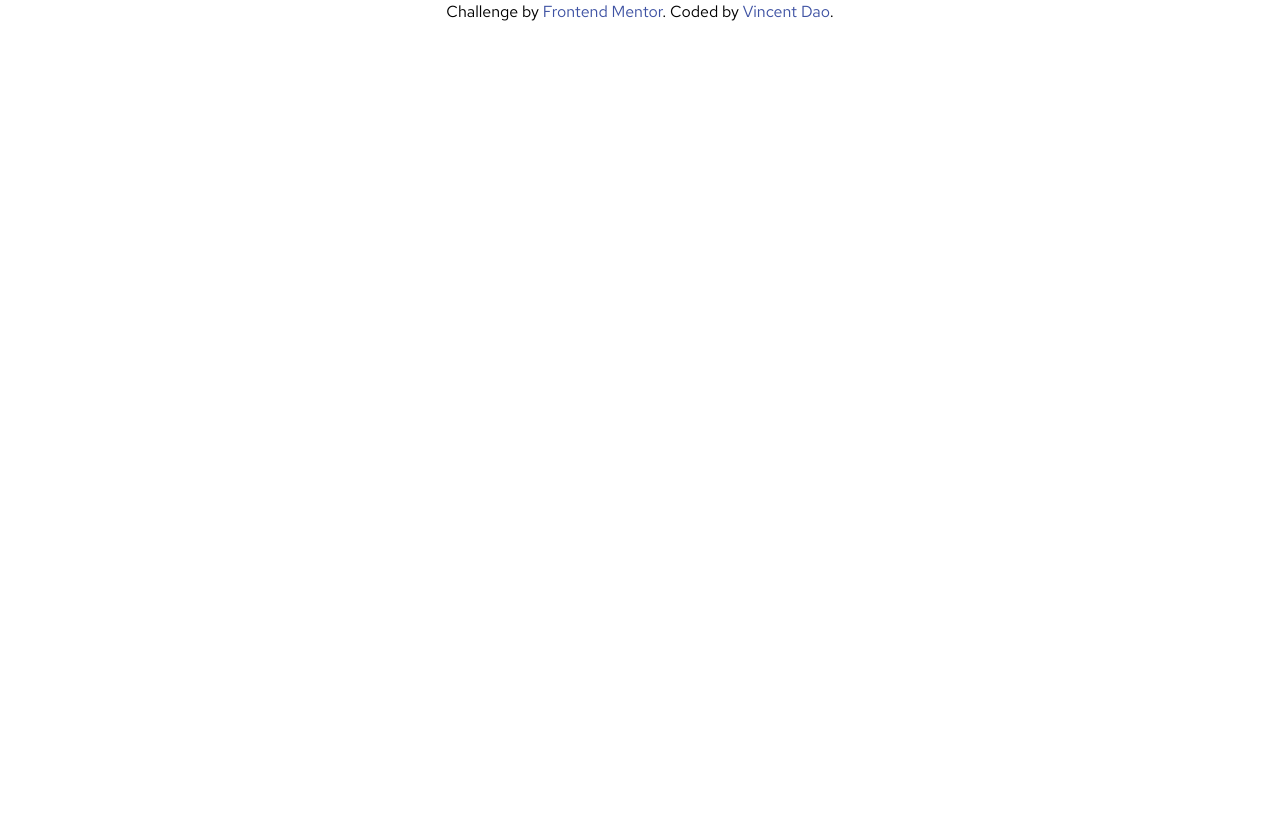
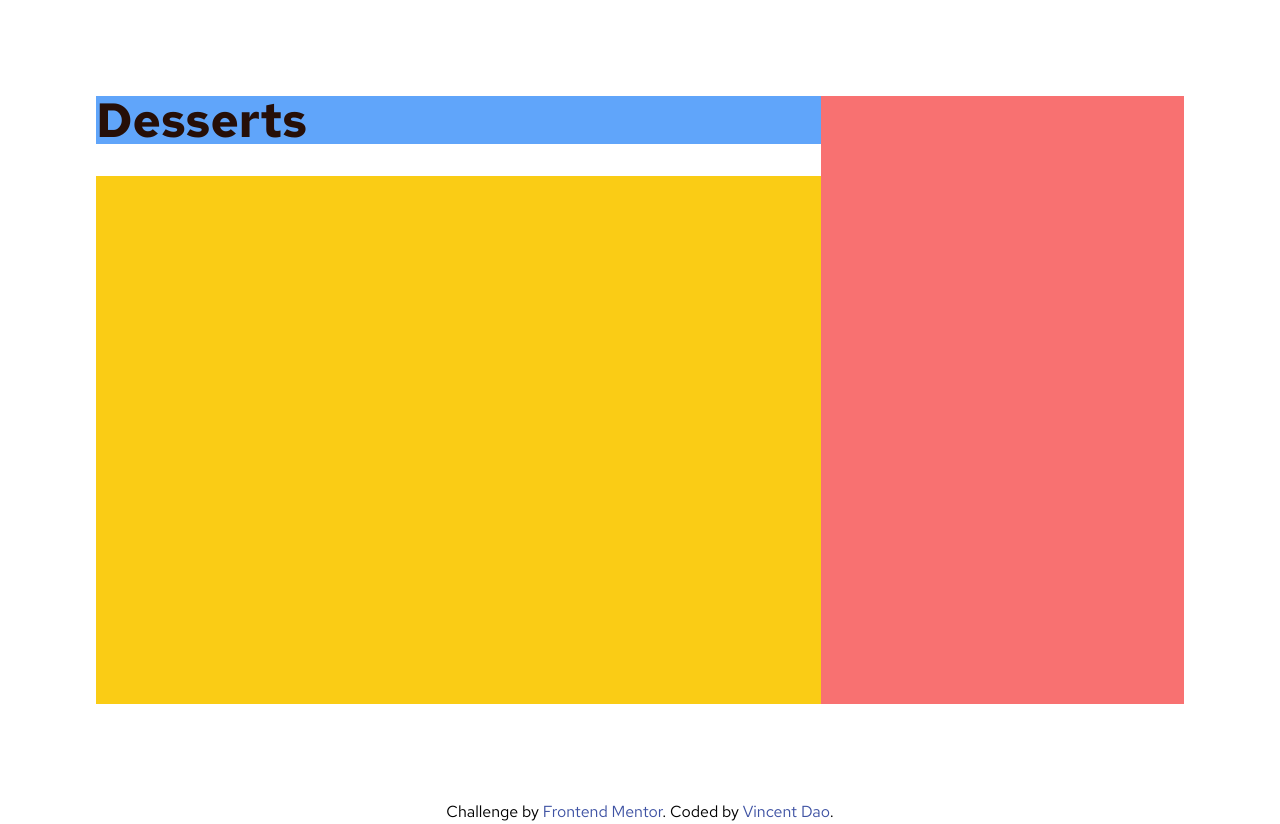
Before and after one commit to Squ1nty/product-list-cart, a React (Vite) app: page / in a window 1280 px wide. Before the commit the page ends 800 px from the top, so only its background shows below. Built offline with nearby package versions, Linux system fonts and the light colour scheme.

Commit message:
Basic formatting and setup

```diff
--- a/src/jsx/App.jsx
+++ b/src/jsx/App.jsx
@@ -1,11 +1,13 @@
 import Footer from './Footer';
+import Project from './Project';
 
 function App() {
   return (
     <>
+      <Project />
       <Footer />
     </>
-  )
+  );
 }
 
 export default App
--- /dev/null
+++ b/src/jsx/CartSection.jsx
@@ -0,0 +1,7 @@
+function CartSection(){
+  return(
+    <section className='bg-red-400 md:col-start-3 md:col-end-4'></section>
+  );
+}
+
+export default CartSection
--- /dev/null
+++ b/src/jsx/ProductGrid.jsx
@@ -0,0 +1,16 @@
+function ProductGrid(){
+  /*
+
+    Call products from data.json here, use the
+    data received to pass props to TBD "Product.jsx"
+
+    Pretty simple, I think, goodluck future me lol
+
+  */
+
+  return(
+    <div className='grid w-full grid-cols-1 h-full bg-yellow-400 md:grid-cols-2 lg:grid-cols-3'></div>
+  );
+}
+
+export default ProductGrid
--- /dev/null
+++ b/src/jsx/ProductSection.jsx
@@ -0,0 +1,12 @@
+import ProductGrid from './ProductGrid';
+
+function ProductSection(){
+  return(
+    <section className='flex flex-col md:col-start-1 md:col-end-3 md:gap-8'>
+      <div className='bg-blue-400'><h1 className='text-[var(--rose-900)] text-4xl font-[700] lg:text-5xl'>Desserts</h1></div>
+      <ProductGrid />
+    </section>
+  );
+}
+
+export default ProductSection
--- /dev/null
+++ b/src/jsx/Project.jsx
@@ -0,0 +1,12 @@
+import ProductSection from './ProductSection';
+import CartSection from './CartSection';
+
+function Project(){
+  return(
+    <div className='flex flex-col h-svh w-full py-8 px-6 md:p-24 md:grid md:grid-cols-3'>
+      <ProductSection />
+      <CartSection/>
+    </div>
+  );
+}
+export default Project
```
